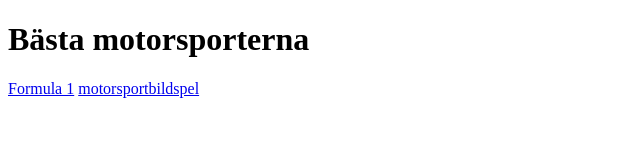
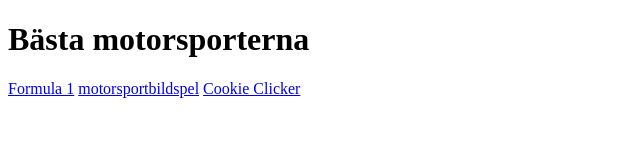
Before and after one commit to TessetNavet/navetcodecamp, a plain HTML site: page src/Påsklovet/Moritz/index.html in a window 1280 px wide. Shown: the whole page, without its empty margins (0-640 px from the left). Drawn offline with Linux system fonts and the light colour scheme.

Commit message:
moritz dag 3v2

```diff
--- a/src/Påsklovet/Moritz/index.html
+++ b/src/Påsklovet/Moritz/index.html
@@ -11,6 +11,7 @@
     <h1>Bästa motorsporterna </h1>
     <a href="f1.html">Formula 1</a>
     <a href="motorsportbildspel.html">motorsportbildspel</a>
+    <a href="cookiecliker.html">Cookie Clicker</a>
 
 
 
```
